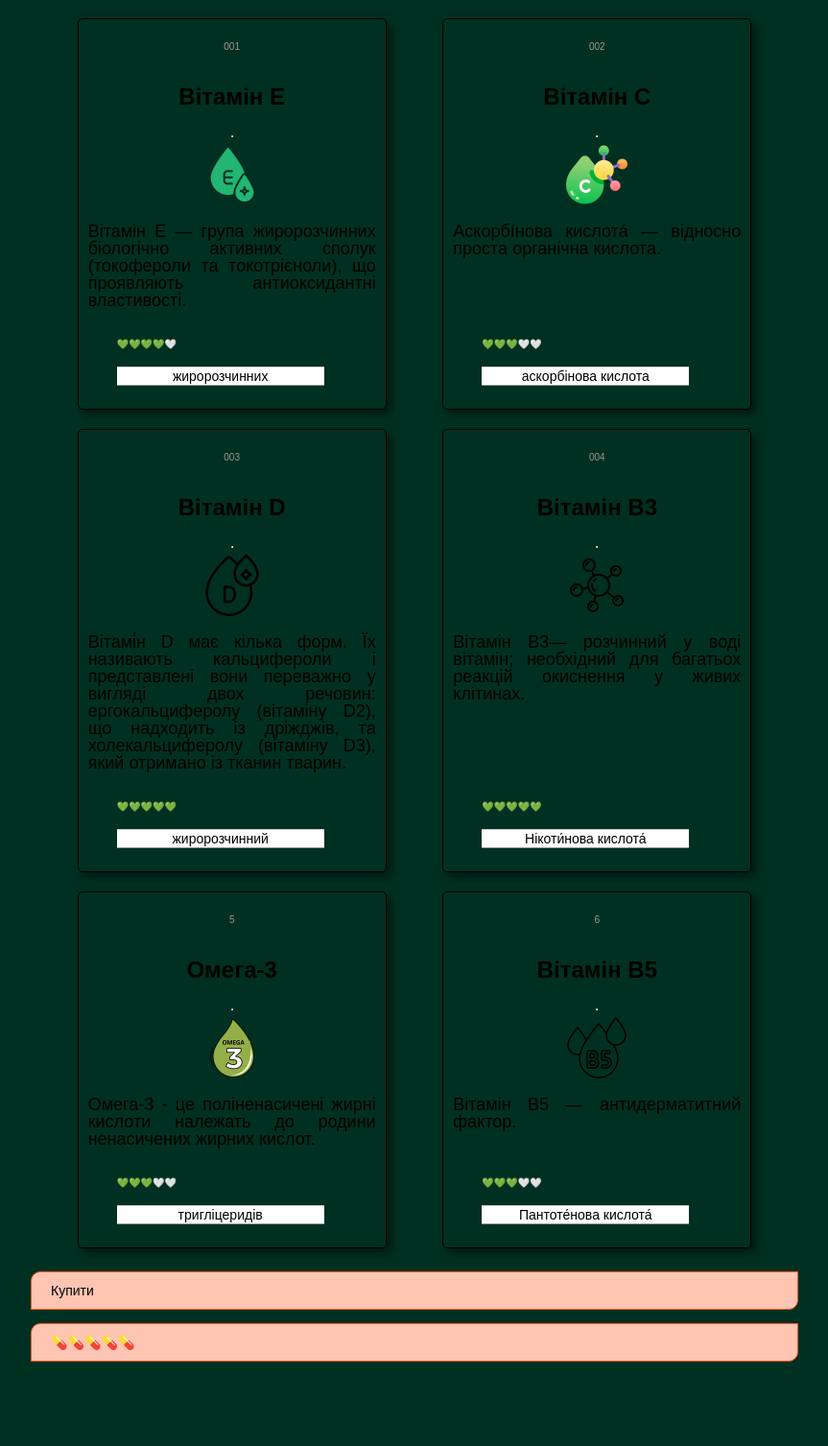
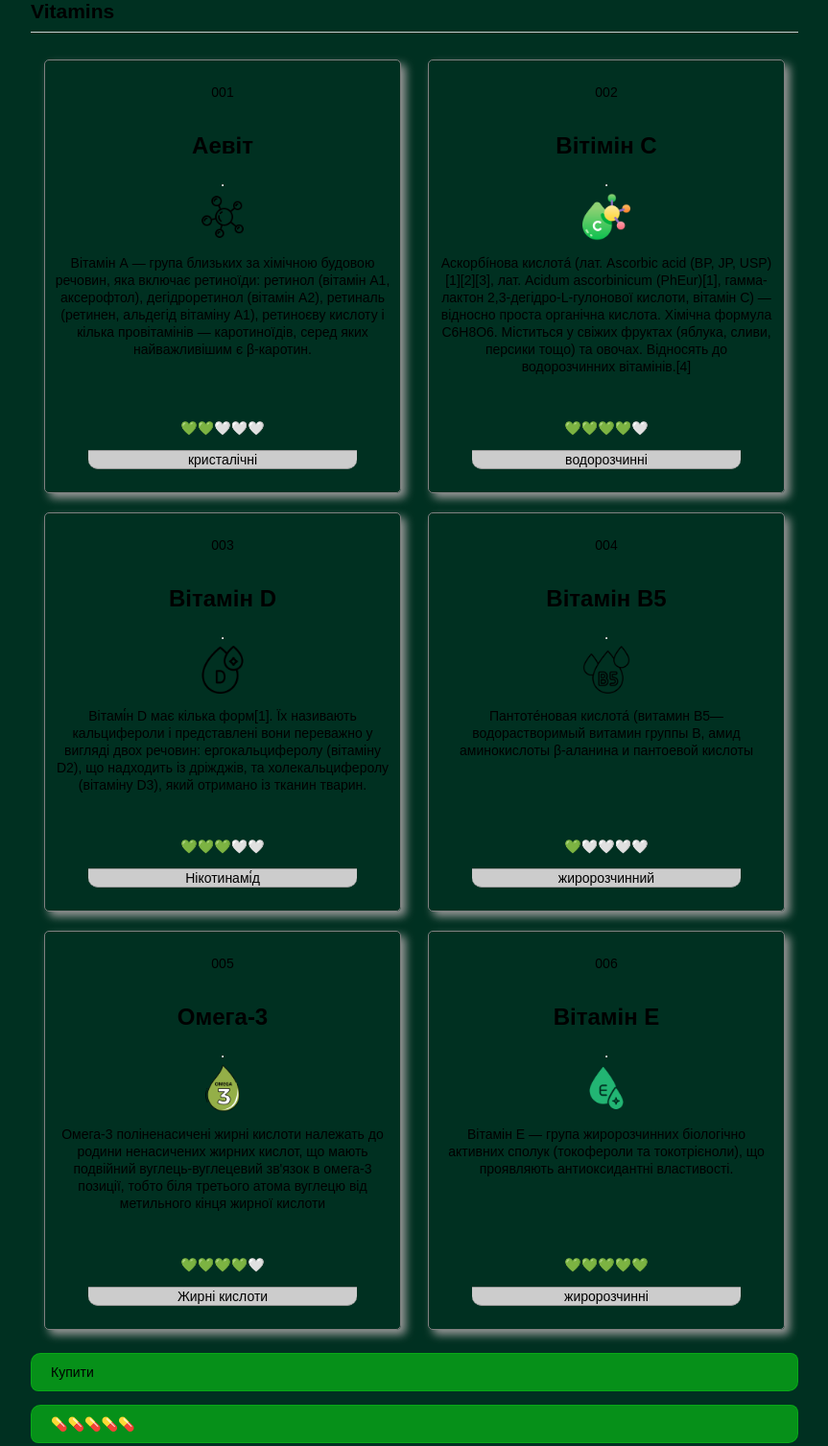
Before and after one commit to Sergey24aLiceum/06_save_health, a plain HTML site: page index.html in a window 1280 px wide. Shown: the part 1513-3020 px from the top of the page at 96% size, without its empty margins (208-1071 px from the left). Before the commit the page ends 2946 px from the top, so only its background shows below. Drawn offline with Linux system fonts and the light colour scheme.

Commit message:
Зовнішньо деталізовано сайт

```diff
--- a/css/style.css
+++ b/css/style.css
@@ -102,102 +102,153 @@ h2 {
 }
 /*Галерея*/
 
-.gallery {
+.gallery{
+  width: 100%;
   display: flex;
-  width: 100%;
-  flex-wrap: row;
-  justify-content: space-evenly;
+  flex-direction: row;
+  justify-content: space-around;
   align-items: center;
+  justify-content: space-around;
 }
 
-#main-image {
+#main-image{
   width: 300px;
-  height: 150px;
-  box-shadow: 10px 10px 20px rgba(0, 0, 0, 0.5);
-  border-radius: 10px;
+  height: 200px;
 }
 
-#left-arrow,
-#right-arrow {
-  width: 50px;
-  height: 50px;
-  border: none;
-  border-radius: 50%;
-  cursor: pointer;
-  box-shadow: 5px 5px 15px rgba(0, 0, 0, 0.3);
-  transition: 0.3s;
-  display: flex;
-  align-items: center;
-  justify-content: center;
+#main-image{
+  box-shadow: 10px 10px 10px rgb(0, 0, 0, 0.5);
 }
 
-#left-arrow:hover,
-#right-arrow:hover {
-  box-shadow: 7px 7px 20px rgba(0, 255, 13, 0.5);
-}
-#left-arrow:active,
-#right-arrow:active {
-  box-shadow: 3px 3px 10px rgba(128, 128, 128, 0.6);
+#left-arrow, #right-arrow{
+  background-color: #09b317bd;
+  width: 64px;
+  height: 64px;
+  cursor: pointer;
+  transition: box-shadow 0.1s ease;
+  border-radius: 50%;
 }
 
-/* Вітаміни */
+#left-arrow:hover, #right-arrow:hover {
+  box-shadow: 5px 5px 10px rgba(0, 0, 0, 0.5);
+}
 
+#left-arrow:active, #right-arrow:active {
+box-shadow: 5px 5px 10px #09b317bd;
+}
+
+.wishes{
+  margin-top: 30px;
+  text-align: center;
+}
+
+button{
+  background: #09b317bd;
+  color: black;
+  border: 5px solid;
+  border-radius: 100px;
+  height: 50px;
+  width: 500px;
+  cursor: pointer;
+}
+
+#p-love-wishes {
+  font-size: 150px;
+  line-height: 28px;
+  line-height: 40px;
+  color: rgba(0, 8, 255, 0.641);
+  text-align: justify;
+}
+
+
+
+
+/*Блок з купівлею та відбраженням */
+
+.site-footer p {
+  border:1px solid #09b317bd  ;
+  padding: 10px 20px;
+  border-radius: 10px 8px;
+  background-color: #09b317bd;
+  cursor: pointer;
+}
+
+/**/
 #p-vitamins {
   display: flex;
+  flex-direction: row;
+  justify-content: space-around;
   flex-wrap: wrap;
-  justify-content: space-evenly;
-  flex-direction: row;
 }
 
 .vitamin {
-  border: 1px solid #000000;
-  margin: 10px;
-  padding: 10px;
-  border-radius: 5px;
-  box-shadow: 5px 5px 10px rgba(0, 0, 0, 0.5);
-  width: 300px;
-  min-height: 300px;
-  text-align: center;
   display: flex;
   flex-direction: column;
   align-items: center;
+  border:1px solid hsl(0, 0%, 50%);
+   margin: 10px;
+   padding: 10px;
+   border-radius: 5px;
+   box-shadow: #999999 5px 5px 10px;
+   width: 350px;
+   min-height: 300px;
+   text-align: center;
+}
+
+/*hover*/
+.vitamin:hover p:first-child{
+  color: #09b317bd;
+}
+
+.vitamin:hover h3{
+  color: #09b317bd;
+}
+
+.vitamin:hover .img_container img{
+  width: auto;
+  height: auto;
+  transform: scale(1.1);
+  transform-origin: center;
+  transform: all is ease ;
+  filter: drop-shadow(0px 0px 10px hsl(0, 1%, 50%));
+}
+
+/*all*/
+.vitamin p{
+  color: black;
   text-align: center;
 }
-.vitamin p {
-  color: #00000033;
-  text-align: justify;
-  }
-.vitamin h3 {
+
+.vitamin h3{
   font-size: 24px;
 }
-.vitamin img {
-  width: 64px;
-  height: 64px;
-}
-.vitamin p {
-  text-align: justify;
-  font-size: 18px;
-  color: #000000;
-}
-.vitamin p:last-child {
-  width: 90%;
-  border-top: 1px solid #cccccc;
-  background-color: #ffffff;
-  font-size: 14px;
-  text-align: center;
-  border-bottom: 1px solid #999999;
+
+.vitamin img{
+  width: 50px;
+  height: 50px;
 }
 
-.vitamin p:first-child {
-  align-items: flex-end;
-  font-size: 10px;
-  color: #999999;
+.vitamin div>p:first-child{
+  text-align: center;
 }
-.vitamin div {
+
+.vitamin div>img{
+  width: 100%;
+  height: auto;
+}
+
+.vitamin div{
   margin-top: auto;
   width: 80%;
 }
 
-.vitamin div {
+
+.vitamin p:last-child{
   text-align: center;
+  width: 100%;
+  border-top: 1px solid#999999;
+  border-bottom: 1px solid #999999;
+  border-radius: 0px 0px 10px 10px;
+  background-color: #cccccc;
+  font-size: 14px;
 }
--- a/js/script.js
+++ b/js/script.js
@@ -74,76 +74,33 @@ document.getElementById("left-arrow").addEventListener("click", () => {
     .setAttribute("src", `img/gallery/${arrayOfImages[galleryImage - 1]}`);
 });
 
-const arrayOfVitamins = [
-  {
-    id: "001",
-    title: "Вітамін E",
-    photo: "vitamin-e.png",
-    description: "Вітамін E — група жиророзчинних біологічно активних сполук (токофероли та токотрієноли), що проявляють антиоксидантні властивості.",
-    rating: "4",
-    type: "жиророзчинних",
-  },
-  {
-    id: "002",
-    title: "Вітамін С",
-    photo: "vitamin-c.png",
-    description: "Аскорбíнова кислотá — відносно проста органічна кислота.",
-    rating: "3",
-    type: "аскорбінова кислота",
-  },
-  {
-    id: "003",
-    title: "Вітамін D ",
-    photo: "vitamin-d.png",
-    description: "Вітамі́н D має кілька форм. Їх називають кальцифероли і представлені вони переважно у вигляді двох речовин: ергокальциферолу (вітаміну D2), що надходить із дріжджів, та холекальциферолу (вітаміну D3), який отримано із тканин тварин.",
-    rating: "5",
-    type: "жиророзчинний",
-  },
-  {
-    id: "004",
-    title: "Вітамін B3",
-    photo: "molecule.png",
-    description: "Вітамін B3— розчинний у воді вітамін; необхідний для багатьох реакцій окиснення у живих клітинах.",
-    rating: "5",
-    type: "Нікоти́нова кислота́",
-  },
-  {
-    id: 5,
-    title: "Омега-3",
-    photo: "omega-3.png",
-    description: "Омега-3 - це поліненасичені жирні кислоти належать до родини ненасичених жирних кислот.",
-    rating: "3",
-    type: "тригліцеридів",
-  },
-  {
-    id: 6,
-    title: "Вітамін B5",
-    photo: "b5.png",
-    description: "Вітамін B5 — антидерматитний фактор.",
-    rating: "3",
-    type: "Пантоте́нова кислота́",
-  },
-];
+fetch("js/vitamins.json")
+        .then(response => response.json())
+        .then(data =>{
+          data.forEach((item,index) =>{
+        //console.log("елемент №",index.item)
 
-//console.log(arrayOfVitamins)
-
-arrayOfVitamins.forEach((item, index) => {
-  //console.log("елемент №",index,item)
-
-  let divVitamin = document.createElement("div");
-  divVitamin.classList.add("vitamin");
-
-  document.getElementById("p-vitamins").appendChild(divVitamin)
+        let divVitamin = document.createElement('div')
+        divVitamin.classList.add('vitamin')
 
         divVitamin.innerHTML = `
                 <p>${item.id}</p>
                 <h3>${item.title}</h3>
                 <hr>
-          <img src="img/vitamins/${item.photo}" alt="">
+                <img src="img/vitamins/${item.photo}" alt="Картинка для ${item.title}" onerror="this.onerror = null; this.src="img/vitamins/defaut.png" ;>
                 <p>${item.description}</p>
+
                 <div>
-          <p>${"💚".repeat(item.rating)+"🤍".repeat(5-item.rating)}</p>
+                <img src="img/vitamins/${item.schema}" alt="" onerror = null; this.sc="img/vitamins/default_schema.png";>
+                <p>${"💚". repeat(item.rating)+'🤍'.repeat(5-item.rating)}</p>
                 <p>${item.type}</p>
                 </div>
-        `;
+                `
+
+        document.getElementById("p-vitamins").appendChild(divVitamin)
+      })
+
+    })
+    .catch(error => {
+      console.error('Помилка при завантаженні JSON:', error);
     });
--- /dev/null
+++ b/js/vitamins.json
@@ -0,0 +1,50 @@
+[
+    {
+      "id": "001",
+      "title": "Аевіт",
+      "photo": "molecule.png",
+      "description": "Вітамін А — група близьких за хімічною будовою речовин, яка включає ретиноїди: ретинол (вітамін A1, аксерофтол), дегідроретинол (вітамін А2), ретиналь (ретинен, альдегід вітаміну A1), ретиноєву кислоту і кілька провітамінів — каротиноїдів, серед яких найважливішим є β-каротин.",
+      "rating": 2,
+      "type": "кристалічні"
+    },
+    {
+      "id": "002",
+      "title": "Вітімін С",
+      "photo": "vitamin-c.png",
+      "description": "Аскорбíнова кислотá (лат. Ascorbic acid (BP, JP, USP)[1][2][3], лат. Acidum ascorbinicum (PhEur)[1], гамма-лактон 2,3-дегідро-L-гулонової кислоти, вітамін C) — відносно проста органічна кислота. Хімічна формула C6H8O6. Міститься у свіжих фруктах (яблука, сливи, персики тощо) та овочах. Відносять до водорозчинних вітамінів.[4]",
+      "rating": 4,
+      "type": "водорозчинні"
+    },
+    {
+      "id": "003",
+      "title": "Вітамін D",
+      "photo": "vitamin-d.png",
+      "description": "Вітамі́н D має кілька форм[1]. Їх називають кальцифероли і представлені вони переважно у вигляді двох речовин: ергокальциферолу (вітаміну D2), що надходить із дріжджів, та холекальциферолу (вітаміну D3), який отримано із тканин тварин.",
+      "rating": 3,
+      "type": "Нікотинамі́д"
+    },
+    {
+      "id": "004",
+      "title": "Вітамін B5",
+      "photo": "b5.png",
+      "description": "Пантоте́новая кислота́ (витамин B5— водорастворимый витамин группы B, амид аминокислоты β-аланина и пантоевой кислоты",
+      "rating": 1,
+      "type": "жиророзчинний"
+    },
+    {
+      "id": "005",
+      "title": "Омега-3",
+      "photo": "omega-3.png",
+      "description": "Омега-3 поліненасичені жирні кислоти належать до родини ненасичених жирних кислот, що мають подвійний вуглець-вуглецевий зв'язок в омега-3 позиції, тобто біля третього атома вуглецю від метильного кінця жирної кислоти",
+      "rating": 4,
+      "type": "Жирні кислоти"
+    },
+    {
+      "id": "006",
+      "title": "Вітамін E",
+      "photo": "vitamin-e.png",
+      "description": "Вітамін E — група жиророзчинних біологічно активних сполук (токофероли та токотрієноли), що проявляють антиоксидантні властивості.",
+      "rating": 5,
+      "type": "жиророзчинні"
+    }
+  ]
```
Lines whose indentation alone changed are shown as unchanged.
